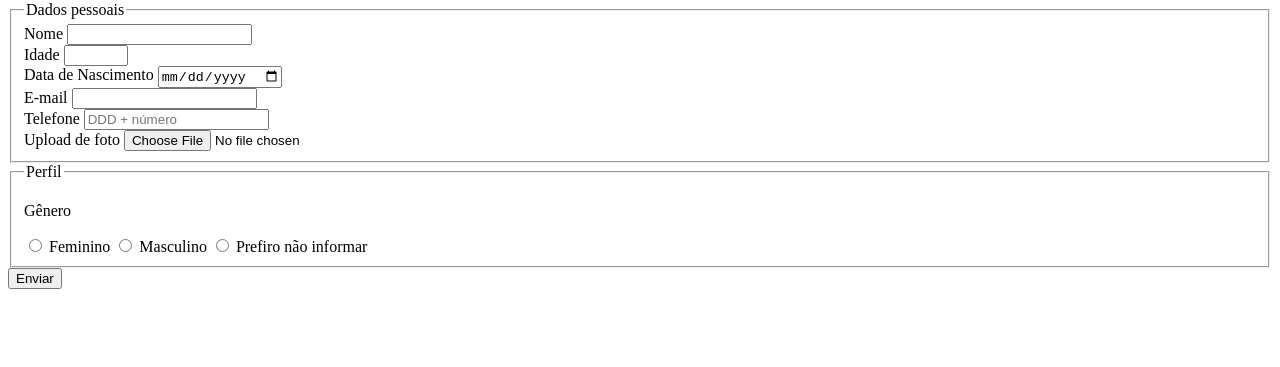
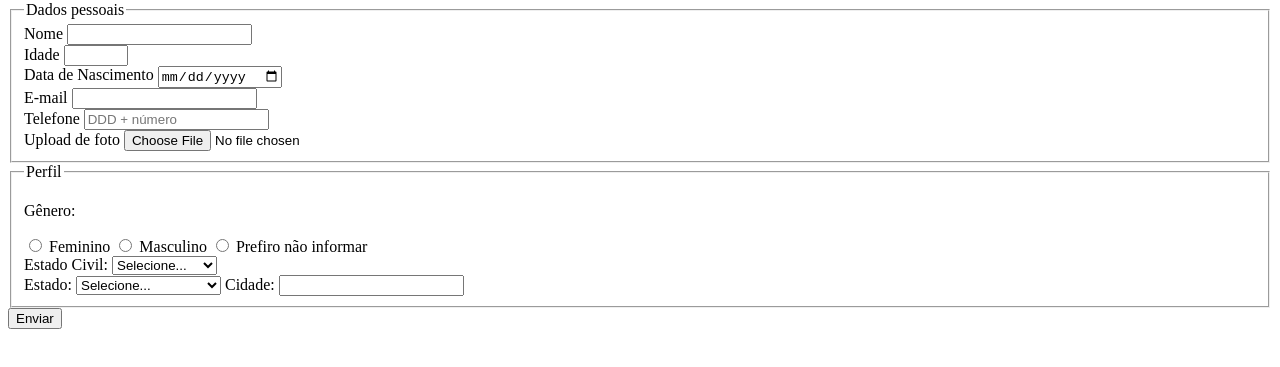
Before and after one commit to vitorpicolotto/pesquisa-culturama, a plain HTML site: page index.html in a window 1280 px wide. Shown: the part 79-446 px from the top of the page. Drawn offline with Linux system fonts and the light colour scheme.

Commit message:
adicionando campos de estado civil e localizacao

```diff
--- a/index.html
+++ b/index.html
@@ -43,7 +43,7 @@
                 <fieldset>
                     <legend>Perfil</legend>
 
-                    <p>Gênero</p>
+                    <p>Gênero: </p>
                     <input type="radio" name="userGender" value="Feminino">
                     <label for="userGender">Feminino</label>
 
@@ -52,8 +52,54 @@
 
                     <input type="radio" name="userGender" value="notInformed">
                     <label for="userGender">Prefiro não informar</label>
+                    <br>
 
+                    <label for="maritalStatus">Estado Civil: </label>
+                    <select name="maritalStatus">
+                        <option value="notInformed">Selecione...</option>
+                        <option value="casado">Casado</option>
+                        <option value="solteiro">Solteiro</option>
+                        <option value="divorciado">Divorciado</option>
+                        <option value="uniaoEstavel">União Estável</option>
+                        <option value="viuvo">Viúvo</option>
+                    </select>
+                    <br>
 
+                    <label for="userState">Estado: </label>
+                    <select name="userState">
+                        <option value="notInformed">Selecione...</option>
+                        <option value="AC">Acre</option>
+                        <option value="AL">Alagoas</option>
+                        <option value="AP">Amapá</option>
+                        <option value="AM">Amazonas</option>
+                        <option value="BA">Bahia</option>
+                        <option value="CE">Ceará</option>
+                        <option value="DF">Distrito Federal</option>
+                        <option value="ES">Espírito Santo</option>
+                        <option value="GO">Goiás</option>
+                        <option value="MA">Maranhão</option>
+                        <option value="MT">Mato Grosso</option>
+                        <option value="MS">Mato Grosso do Sul</option>
+                        <option value="MG">Minas Gerais</option>
+                        <option value="PA">Pará</option>
+                        <option value="PB">Paraíba</option>
+                        <option value="PR">Paraná</option>
+                        <option value="PE">Pernambuco</option>
+                        <option value="PI">Piauí</option>
+                        <option value="RJ">Rio de Janeiro</option>
+                        <option value="RN">Rio Grande do Norte</option>
+                        <option value="RS">Rio Grande do Sul</option>
+                        <option value="RO">Rondônia</option>
+                        <option value="RR">Roraima</option>
+                        <option value="SC">Santa Catarina</option>
+                        <option value="SP">São Paulo</option>
+                        <option value="SE">Sergipe</option>
+                        <option value="TO">Tocantins</option>
+                        <option value="EX">Estrangeiro</option>
+                    </select>
+
+                    <label for="userCity">Cidade: </label>
+                    <input type="text">
 
                 </fieldset>
 
```
